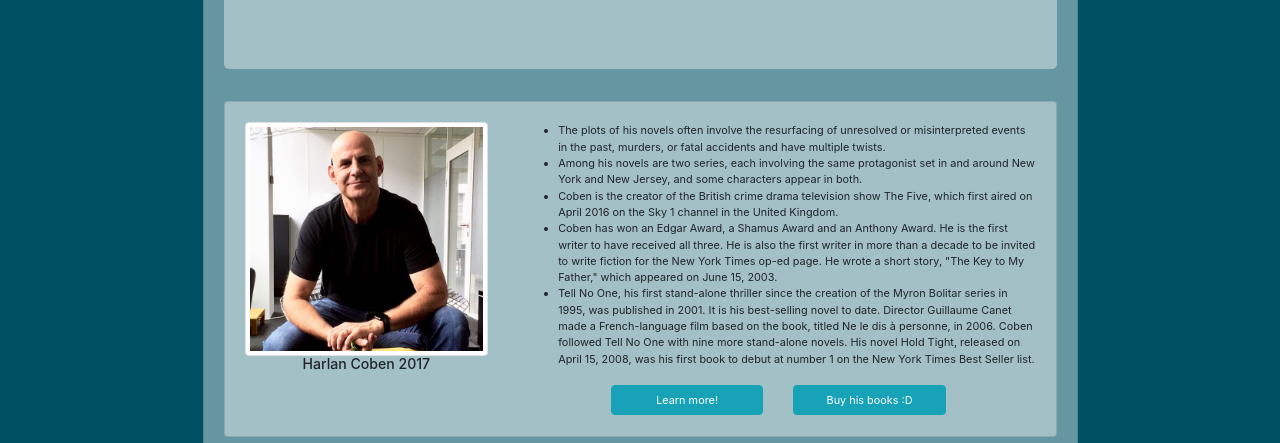
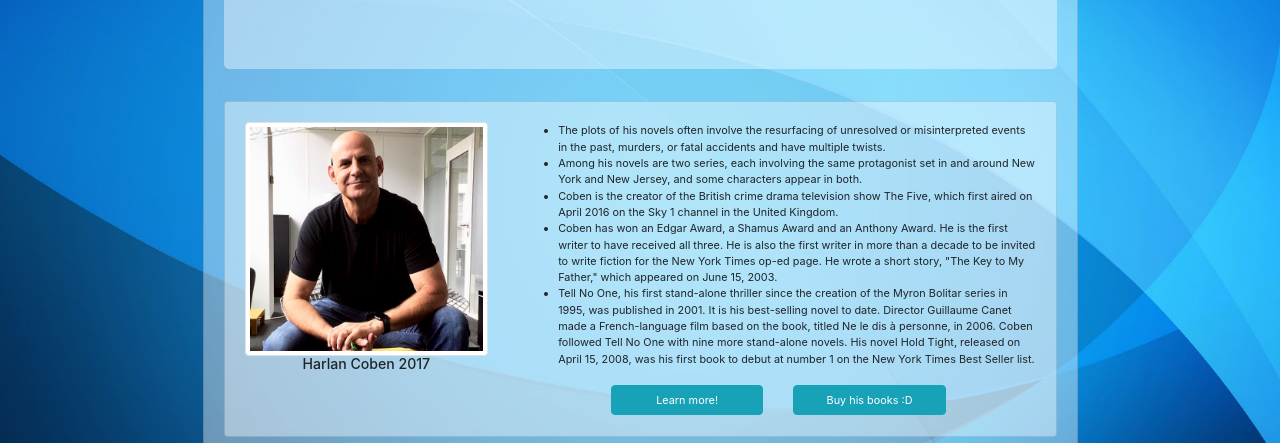
Before and after one commit to codeallyio/tribute-page, a plain HTML site: page index.html in a window 1280 px wide. Shown: the part 278-721 px from the top of the page. Drawn offline with nearby package versions, Linux system fonts and the light colour scheme; the site is published under a folder, as on GitHub Pages, so addresses that start at the root find nothing.

Commit message:
another change for background - in css

```diff
--- a/css/style.css
+++ b/css/style.css
@@ -1,6 +1,6 @@
 body {
   background-color: #005063;
-  background-image: url("/img/blue-abstract-background-smaller.jpg");
+  background-image: url("../img/blue-abstract-background-smaller.jpg");
   background-repeat: no-repeat;
   background-size: cover;
   background-position: 0% 10%;
```
